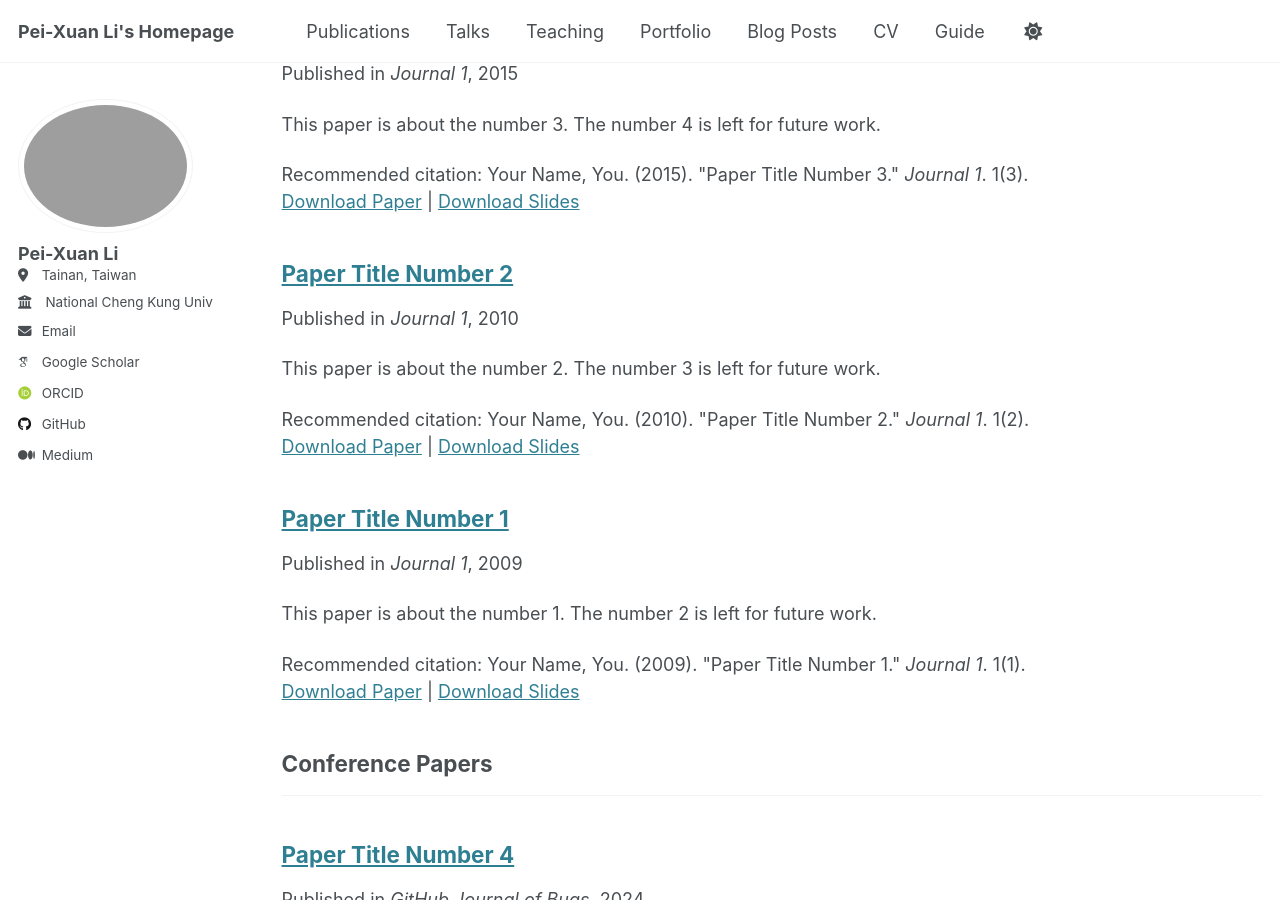
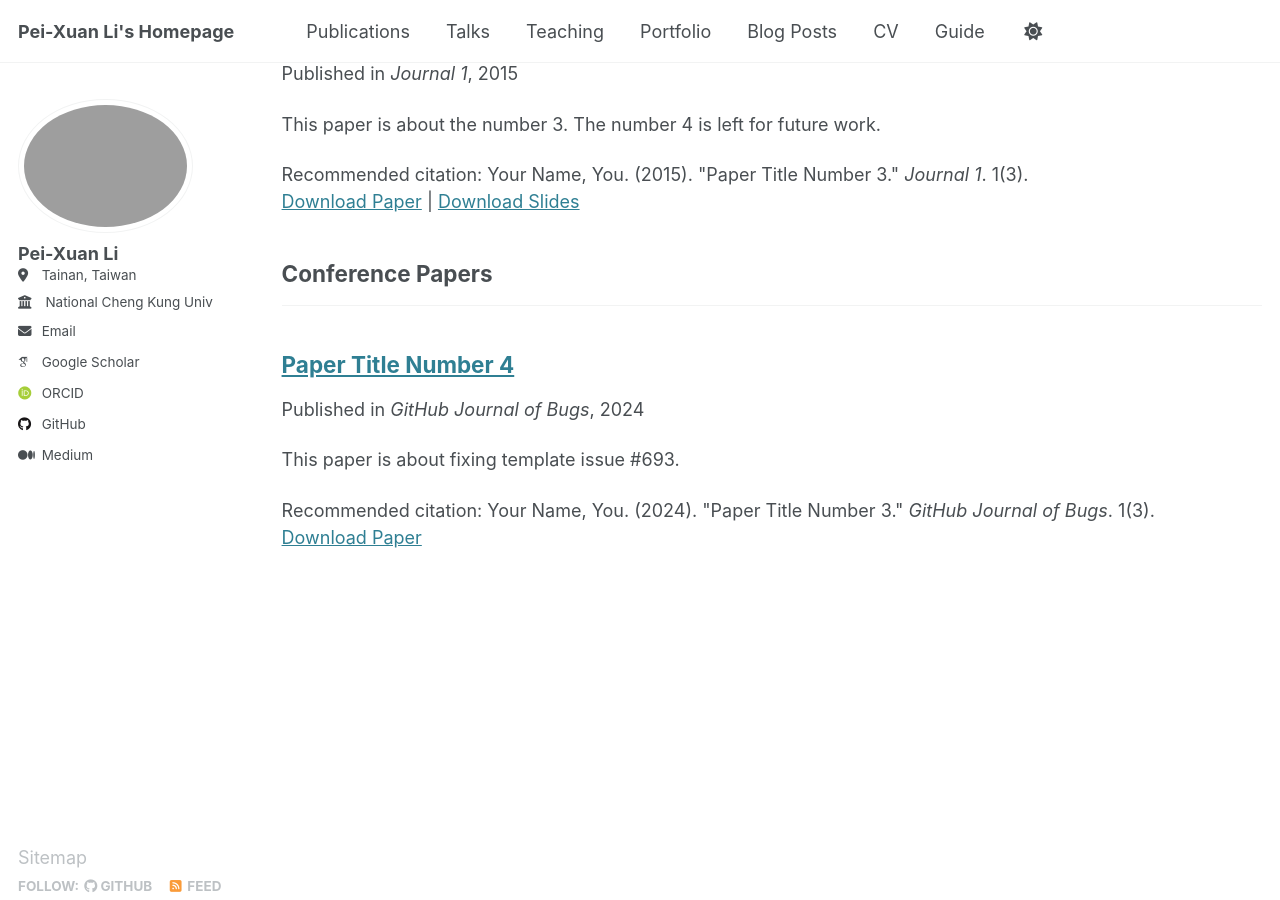
Before and after one commit to alia0801/alia0801.github.io, a Jekyll site: the page built from _pages/publications.html, in a window 1280 px wide and 900 px high, scrolled down 289 px. Built offline with Jekyll 4.4.1, drawn with Linux system fonts in a browser that asks for light colours; some web fonts are replaced; a file with an impossible date is left out.

```diff
--- a/_publications/2009-10-01-paper-title-number-1.md
+++ /dev/null
@@ -1,14 +0,0 @@
----
-title: "Paper Title Number 1"
-collection: publications
-category: manuscripts
-permalink: /publication/2009-10-01-paper-title-number-1
-excerpt: 'This paper is about the number 1. The number 2 is left for future work.'
-date: 2009-10-01
-venue: 'Journal 1'
-slidesurl: 'http://academicpages.github.io/files/slides1.pdf'
-paperurl: 'http://academicpages.github.io/files/paper1.pdf'
-citation: 'Your Name, You. (2009). &quot;Paper Title Number 1.&quot; <i>Journal 1</i>. 1(1).'
----
-
-The contents above will be part of a list of publications, if the user clicks the link for the publication than the contents of section will be rendered as a full page, allowing you to provide more information about the paper for the reader. When publications are displayed as a single page, the contents of the above "citation" field will automatically be included below this section in a smaller font.
--- a/_publications/2010-10-01-paper-title-number-2.md
+++ /dev/null
@@ -1,14 +0,0 @@
----
-title: "Paper Title Number 2"
-collection: publications
-category: manuscripts
-permalink: /publication/2010-10-01-paper-title-number-2
-excerpt: 'This paper is about the number 2. The number 3 is left for future work.'
-date: 2010-10-01
-venue: 'Journal 1'
-slidesurl: 'http://academicpages.github.io/files/slides2.pdf'
-paperurl: 'http://academicpages.github.io/files/paper2.pdf'
-citation: 'Your Name, You. (2010). &quot;Paper Title Number 2.&quot; <i>Journal 1</i>. 1(2).'
----
-
-The contents above will be part of a list of publications, if the user clicks the link for the publication than the contents of section will be rendered as a full page, allowing you to provide more information about the paper for the reader. When publications are displayed as a single page, the contents of the above "citation" field will automatically be included below this section in a smaller font.
```
Also changed, not shown: _pages/cv.md (+2 -2 lines), _publications/2023-10-21-paper-parkflow.md (added, +14 -0 lines), _publications/2023-11-13-paper-MVGFRNN.md (added, +14 -0 lines), _teaching/2014-spring-teaching-1.md (+4 -4 lines), _teaching/2015-spring-teaching-2.md (+3 -3 lines).
